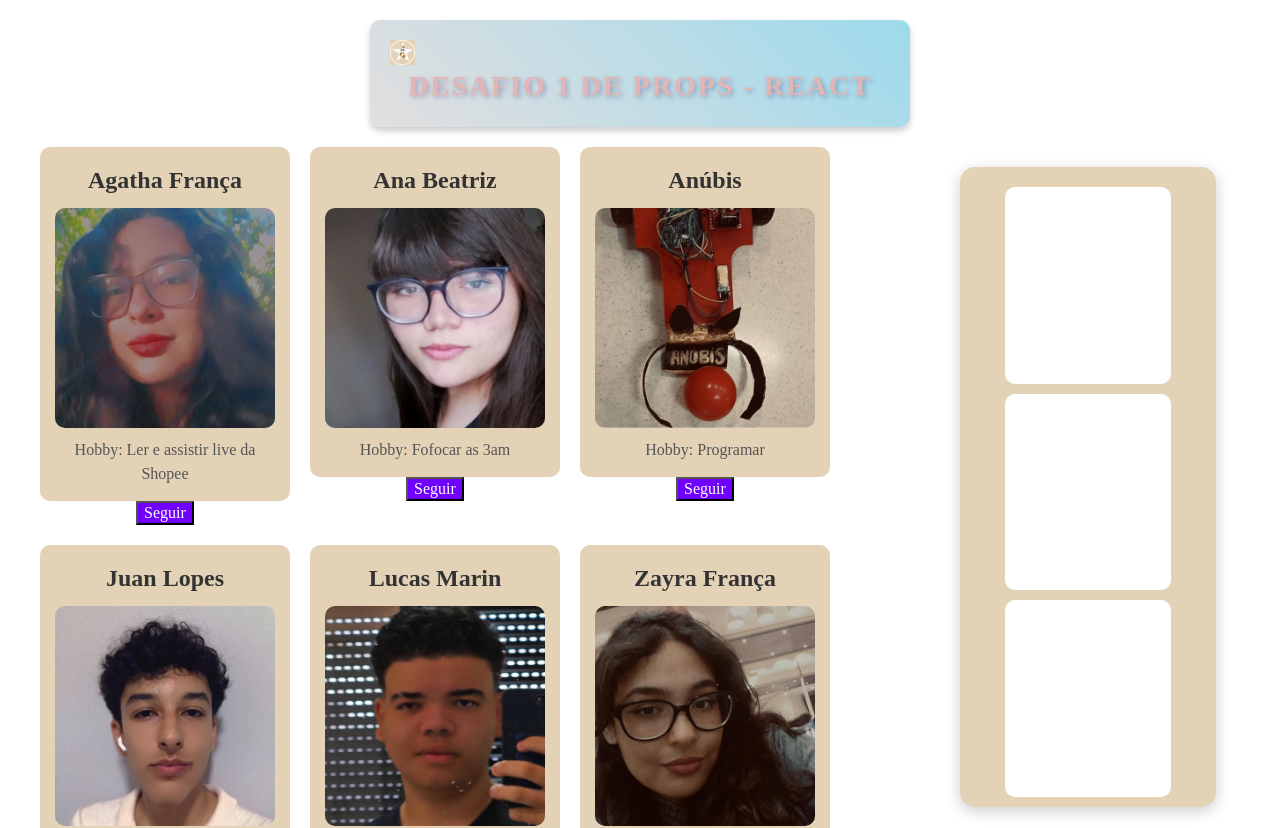
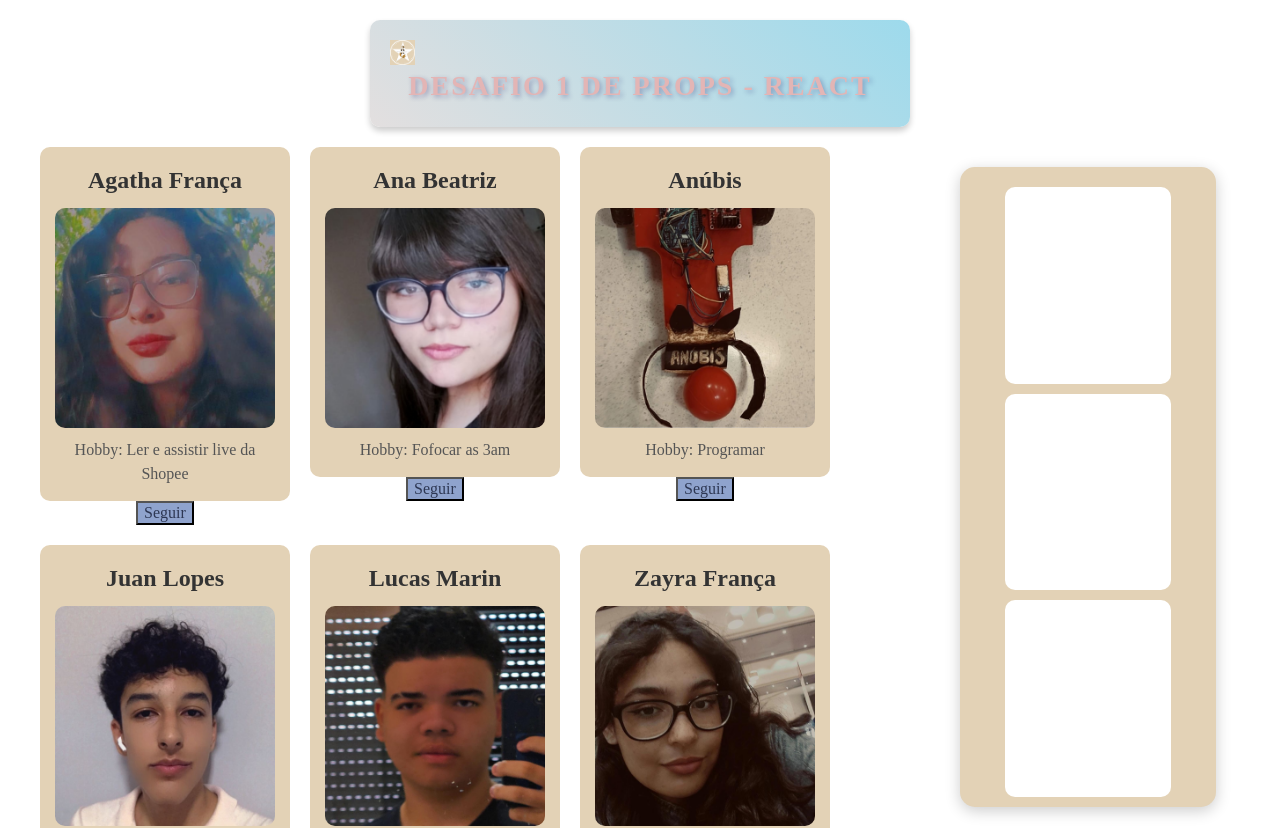
Before and after one commit to aga655/CardUsuario, a React (Vite) app: page / in a window 1280 px wide. Shown: the top 828 px of the page. Built offline with nearby package versions, Linux system fonts and the light colour scheme.

Commit message:
Seguir css arrumado

```diff
--- a/src/components/Botao/Seguir.css
+++ b/src/components/Botao/Seguir.css
@@ -1,13 +1,13 @@
 .Seguir{
     button{
-        color: white;
-        background-color: rgb(111, 0, 255);
+        color: rgb(45, 55, 83);
+        background-color: rgb(143, 163, 205);
     }
 }
 
 .Seguindo{
     button{
-    color: white;
-    background-color: rgb(255, 0, 225);
+    color: rgb(38, 75, 75);
+    background-color: rgb(139, 218, 218);
 }
 }
```
